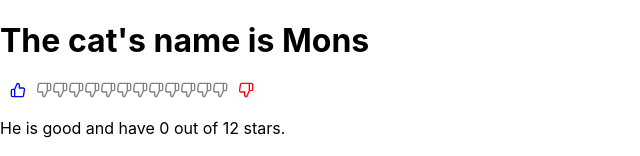
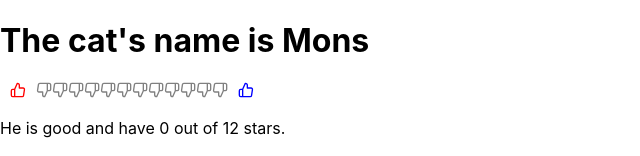
Before and after one commit to erosness/erikapp, a React (Create React App) app: page / in a window 1280 px wide. Shown: the top 156 px of the page, without its empty margins (0-640 px from the left). Built offline with nearby package versions, Linux system fonts and the light colour scheme.

Commit message:
Added more & less, working

```diff
--- a/src/Rate.js
+++ b/src/Rate.js
@@ -14,6 +14,7 @@ const Star = ({ selected = false, onSelect = f => f }) => (
   <FiThumbsDown color={"grey"} onClick={onSelect} />
 );
 
+
 const createArray = length => [...Array(length)];
 
 function StarRating({ totalStars = 5 }) {
@@ -22,10 +23,25 @@ function StarRating({ totalStars = 5 }) {
 
 function Rate({ totalStars = 12, name="Mons" }) {
   const [selectedStars, setSelectedStars] = useState(0);
+
+  const MoreRating = ({ Icon = FiThumbsUp, onSelect = f => f }) => (
+    <Icon
+      class="more"
+      onClick={() => setSelectedStars(selectedStars + 1)}
+    />
+  );
+
+  const LessRating = ({ Icon = FiThumbsUp, onSelect = f => f }) => (
+    <Icon
+      class="less"
+      onClick={() => setSelectedStars(selectedStars - 1)}
+    />
+  );
+
   return (
     <>
       <h1>The cat's name is {name}</h1>
-      <FiThumbsUp class="more"/>
+      <LessRating/>
       {createArray(totalStars).map((n,i) => (
         <Star
           key={i}
@@ -33,7 +49,7 @@ function Rate({ totalStars = 12, name="Mons" }) {
           onSelect={() => setSelectedStars(i + 1)}
         />
       ))}
-      <FiThumbsDown class="less" onClick={console.log("Down-click")}/>
+      <MoreRating/>
       <p>He is good and have {selectedStars} out of {totalStars} stars.</p>
     </>);
 }
```
